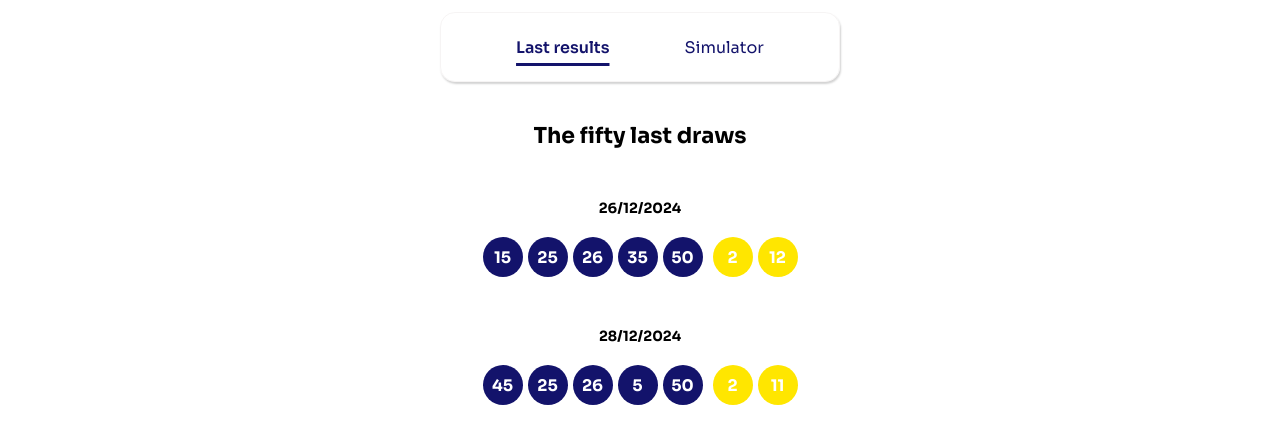
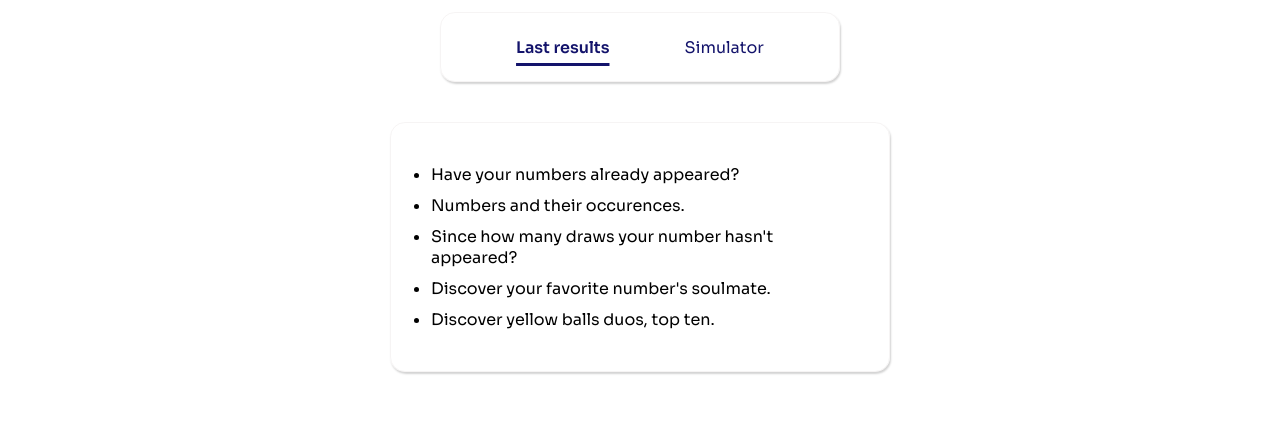
Before and after one commit to Felicien-Amafin/Vanilla-Js-lottery-app, a website built with webpack: page src/template.html in a window 1280 px wide. Shown: the part 123-566 px from the top of the page. Built offline with nearby package versions, Linux system fonts and the light colour scheme.

Commit message:
Applied style to simulator article

```diff
--- a/src/scss/base/_mixins.scss
+++ b/src/scss/base/_mixins.scss
@@ -3,3 +3,9 @@
     justify-content: center;
     align-items: center;
 }
+
+@mixin stylingForBox {
+    border-radius: 15px;
+    box-shadow: 1px 2px 2px $light-gray;
+    border: 1px solid $gray;
+}
--- a/src/scss/base/_typography.scss
+++ b/src/scss/base/_typography.scss
@@ -1,3 +1,5 @@
+@import './colors';
+
 .underline {
     text-decoration: underline;
     text-underline-offset: 10px;
@@ -8,3 +10,7 @@
 .a-Clicked {
     font-weight: 600;
 }
+
+a {
+    cursor: pointer;
+}
--- a/src/scss/layout/_header.scss
+++ b/src/scss/layout/_header.scss
@@ -6,7 +6,7 @@ header {
         background-color: $blue;
         color: $white;
         font-size: 1.75rem;
-        padding: 0 20px;
+        padding: 10px 20px;
         text-align: center;
         @include flexCenter;
         font-weight: 700;
@@ -17,10 +17,8 @@ header {
         max-width: 400px;
         height: 70px;
         margin: 15px auto;
-        border-radius: 15px;
-        box-shadow: 1px 2px 2px $light-gray;
-        border: 1px solid $gray;
         justify-content: space-evenly;
+        @include stylingForBox;
     }
 
     a {
--- a/src/scss/layout/_index.scss
+++ b/src/scss/layout/_index.scss
@@ -1,3 +1,4 @@
 @import './header';
 @import './flex';
 @import './last-results';
+@import './simulator';
--- a/src/scss/layout/_last-results.scss
+++ b/src/scss/layout/_last-results.scss
@@ -28,6 +28,7 @@
 
     &__balls-5 {
         gap: 5px;
+        flex-wrap: wrap;
     }
 
     &__balls-2 {
--- /dev/null
+++ b/src/scss/layout/_simulator.scss
@@ -0,0 +1,28 @@
+@import '../base/colors';
+
+.simulator {
+    width: 100%;
+    margin-top: 40px;
+    .menu {
+        padding: 40px;
+        min-height: 250px;
+        width: 80%;
+        max-width: 500px;
+        margin: auto;
+        display: flex;
+        flex-direction: column;
+        justify-content: center;
+        gap: 10px;
+        @include stylingForBox;
+    }
+
+    li:hover {
+        color: $blue;
+        font-weight: 600;
+        cursor: pointer;
+    }
+}
+
+/* li:hover {
+    text-decoration: 1px solid $blue;
+}  */
--- a/src/template.html
+++ b/src/template.html
@@ -14,8 +14,8 @@
         </nav>
     </header>
     <main id="page-container">
-        <article id="last-results" class="last-results">
-            <h2 class="last-results__title">The fifty last draws</h2>
+        <article id="last-results" class="last-results none">
+            <h2 class="last-results__title">The last fifty draws</h2>
             <section id="draws" class="draws flex-column">
                 <div class="draw flex-column">
                     <h3 id="draw__date" class="draw__date">26/12/2024</h3>
@@ -51,13 +51,13 @@
                 </div>
             </section>
         </article>
-        <article id="simulator" class="none">
-            <ul id="menu">
+        <article id="simulator" class="simulator">
+            <ul id="menu" class="menu">
                 <li>Have your numbers already appeared?</li>
                 <li>Numbers and their occurences.</li>
                 <li>Since how many draws your number hasn't appeared?</li>
                 <li>Discover your favorite number's soulmate.</li>
-                <li>Stars duos, top ten.</li>
+                <li>Discover yellow balls duos, top ten.</li>
             </ul>
         </article>
     </main>
```
Also changed, not shown: dist/6f141ddf7b4ab4267456.js (deleted), dist/c5c7d781de62d8befa98.js, dist/index.html, 3 other files.
